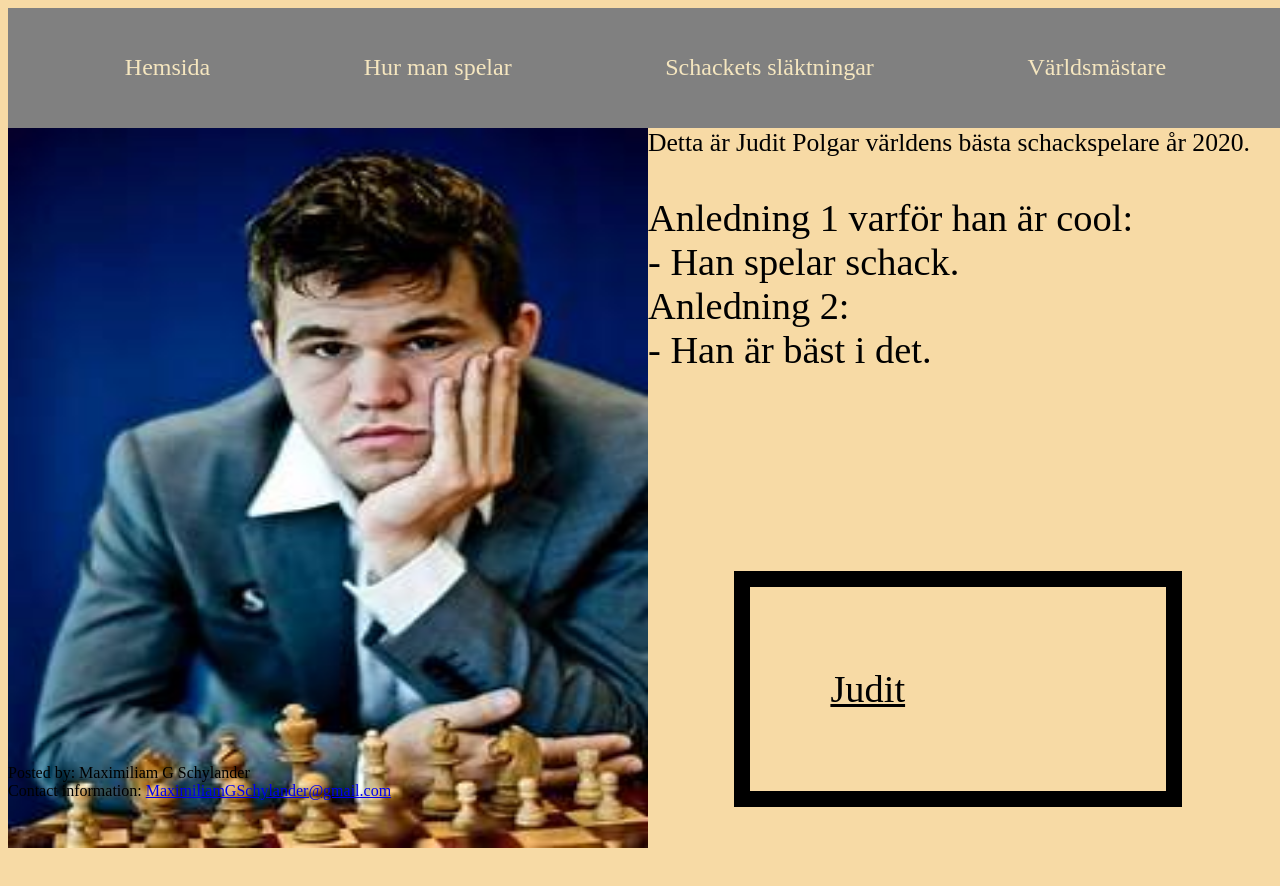
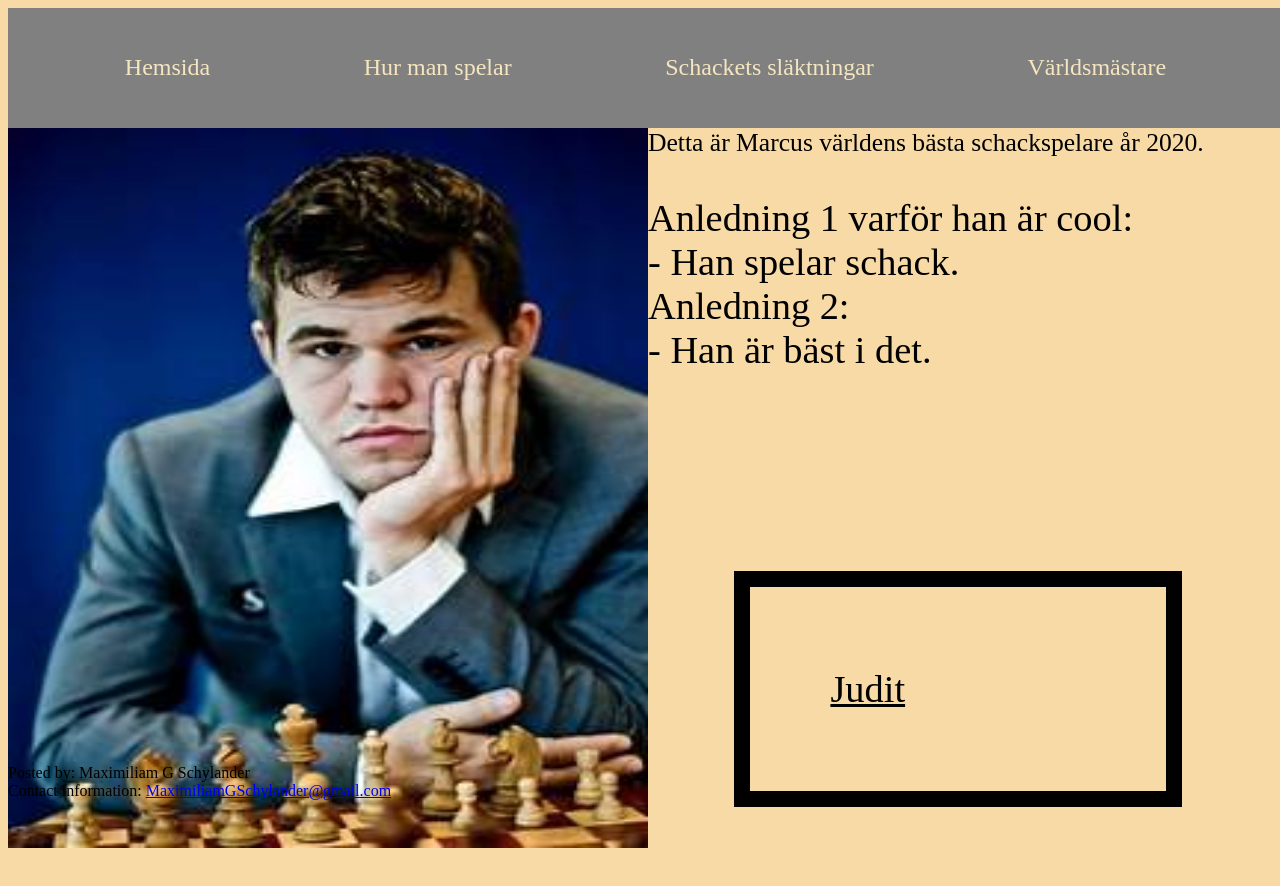
Before and after one commit to Maximiliam02/Slutprojekt, a plain HTML site: page Magnus.html in a window 1280 px wide. Drawn offline with Linux system fonts and the light colour scheme.

Commit message:
Update Magnus.html

```diff
--- a/Magnus.html
+++ b/Magnus.html
@@ -24,7 +24,7 @@
       </div>
 
        <div class="Left">
-          <p>Detta är Judit Polgar världens bästa schackspelare år 2020.</p>
+          <p>Detta är Marcus världens bästa schackspelare år 2020.</p>
 		  <!--En förklarings lista med påståenden och förklaringar-->
           <dl>
 		     <!--Påstående/Anledning-->
```
